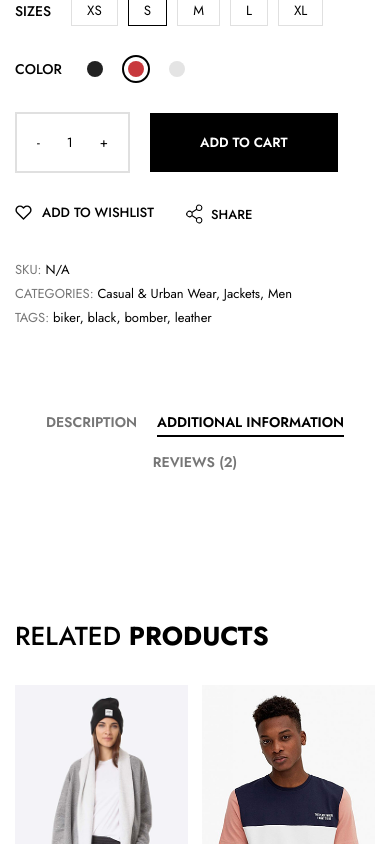
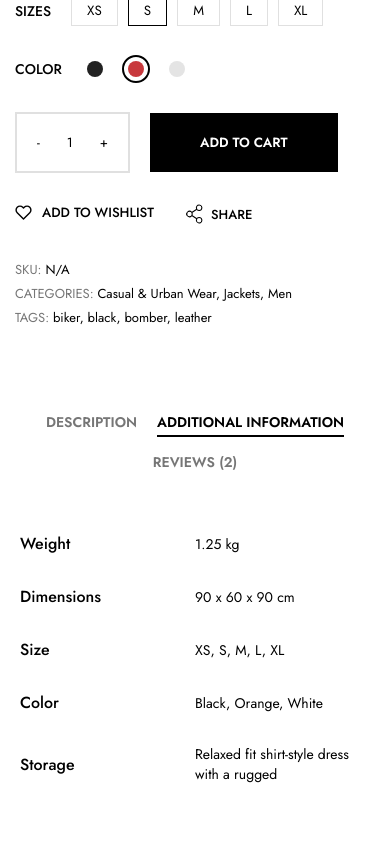
Before and after one commit to sunrisedev99/summer-ecommerce--react, a React (Create React App) app: page /product in a window 390 px wide. Both pictures are taken after a click on the element "ADDITIONAL INFORMATION". Shown: the part 910-1754 px from the top of the page. Built offline with nearby package versions, Linux system fonts and the light colour scheme.

Commit message:
"Update Product Additional Info component: increase padding in productAdditionalInfo class, adjust padding and alignment in productAdditonalInfoContainer class, add content for Tab2 and Tab3, and update CSS for responsiveness"

```diff
--- a/src/Components/Product/AdditonInfo/AdditionalInfo.css
+++ b/src/Components/Product/AdditonInfo/AdditionalInfo.css
@@ -1,18 +1,12 @@
 .productAdditionalInfo {
-  display: flex;
-  flex-direction: column;
-  align-items: center;
-  gap: 40px;
-  padding: 0 160px;
+  padding: 0 250px;
   margin: 85px 0;
 }
 
 .productAdditonalInfoContainer {
   display: flex;
   flex-direction: column;
-  align-items: center;
   gap: 60px;
-  padding: 0 90px;
 }
 
 .aiTabs {
@@ -110,25 +104,41 @@
   gap: 20px;
 }
 
+/* Tab2 */
+
+.aiTabAdditionalInfo {
+  display: flex;
+  flex-direction: column;
+  gap: 30px;
+}
+
+.additionalInfoContainer {
+  display: grid;
+  grid-template-columns: 1fr 1fr;
+  align-items: center;
+}
+
+.additionalInfoContainer h6 {
+  font-size: 16px;
+  font-weight: 500;
+}
+
+.additionalInfoContainer p {
+  font-size: 14px;
+  font-weight: 400;
+}
+
 /* reponsive */
 
 @media screen and (max-width: 1210px) {
   .productAdditionalInfo {
     padding: 0 60px;
   }
-
-  .productAdditonalInfoContainer {
-    padding: 0 50px;
-  }
 }
 
 @media screen and (max-width: 768px) {
   .aiTabs p {
     font-size: 14px;
-  }
-
-  .productAdditonalInfoContainer {
-    padding: 0;
   }
 
   .descriptionPara {
--- a/src/Components/Product/AdditonInfo/AdditionalInfo.jsx
+++ b/src/Components/Product/AdditonInfo/AdditionalInfo.jsx
@@ -92,13 +92,34 @@ const AdditionalInfo = () => {
 
           {/* Tab2 */}
 
-          {activeTab === "aiTab1" && (
-            <div className="aiTabAdditionalInfo"></div>
+          {activeTab === "aiTab2" && (
+            <div className="aiTabAdditionalInfo">
+              <div className="additionalInfoContainer">
+                <h6>Weight</h6>
+                <p> 1.25 kg</p>
+              </div>
+              <div className="additionalInfoContainer">
+                <h6>Dimensions</h6>
+                <p> 90 x 60 x 90 cm</p>
+              </div>
+              <div className="additionalInfoContainer">
+                <h6>Size</h6>
+                <p> XS, S, M, L, XL</p>
+              </div>
+              <div className="additionalInfoContainer">
+                <h6>Color</h6>
+                <p> Black, Orange, White</p>
+              </div>
+              <div className="additionalInfoContainer">
+                <h6>Storage</h6>
+                <p> Relaxed fit shirt-style dress with a rugged</p>
+              </div>
+            </div>
           )}
 
           {/* Tab3 */}
 
-          {activeTab === "aiTab1" && <div className="aiTabReview"></div>}
+          {activeTab === "aiTab3" && <div className="aiTabReview"></div>}
         </div>
       </div>
     </div>
```
